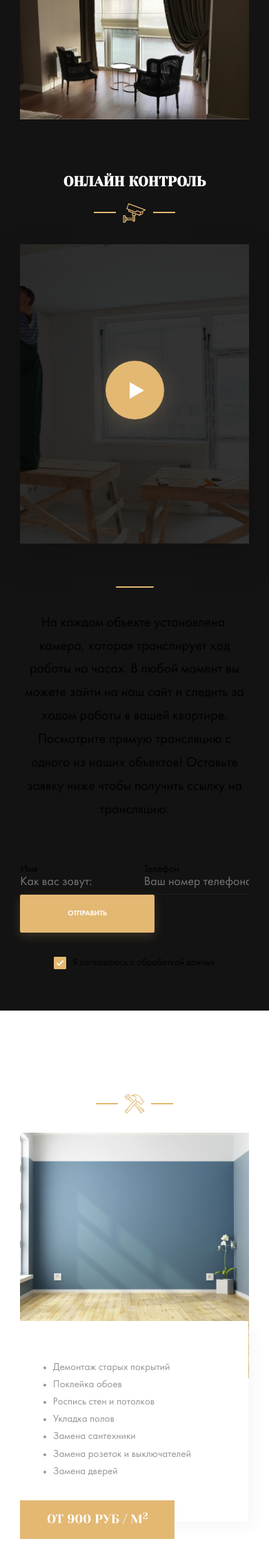
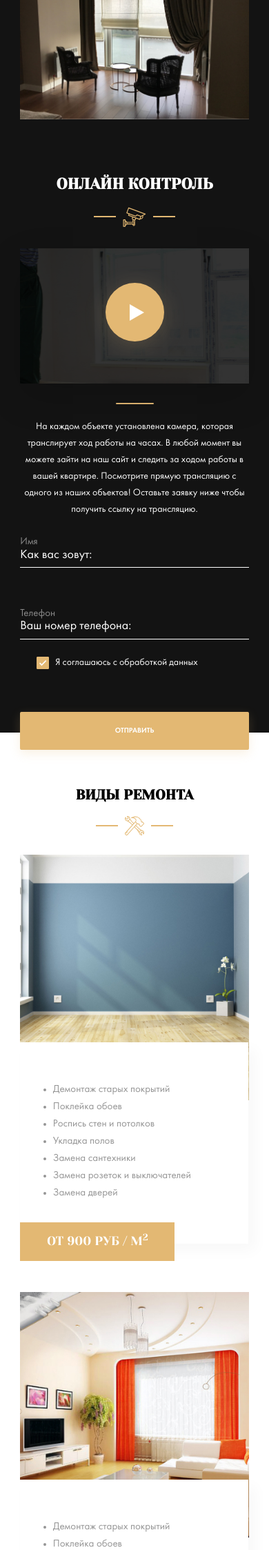
Before and after one commit to Evgeniy10/housing-renovation, a PHP site: page / in a window 390 px wide. Shown: the part 1453-3700 px from the top of the page at 69% size. Run offline with PHP 8.4, Linux system fonts and the light colour scheme.

Commit message:
адаптив формы

```diff
--- a/css/style.css
+++ b/css/style.css
@@ -902,8 +898,11 @@ p {
     width: 100%;
     height: 100%;
     z-index: -1; }
-  .types__section-title h2, .types h3 {
-    color: #fff; } }
+  .design h2, h3 {
+    color: #fff; }
+  .section-subtitle__heading {
+    color: #fff;
+    font-size: 15px; } }
 
 @media screen and (max-width: 760px) {
   .row {
@@ -912,7 +911,114 @@ p {
   .types__card {
     margin-bottom: 5rem; }
   .card__text {
-    margin-left: 0; } }
+    margin-left: 0; }
+  .control {
+    background-color: #131313; }
+    .control__section-title h2 {
+      font-size: 1.572rem; }
+    .control__video {
+      margin-bottom: 2rem;
+      max-width: 58.357rem;
+      min-height: 14rem; }
+    .control__text {
+      max-width: 40.785rem;
+      margin: auto;
+      margin-bottom: 1.857rem;
+      text-align: center;
+      font-size: 1rem;
+      line-height: 1.72rem;
+      color: #fff; }
+      .control__text::before {
+        content: '';
+        display: block;
+        margin: auto;
+        margin-bottom: 1.5rem;
+        width: 55px;
+        height: 2px;
+        background-color: #E3B873;
+        border-radius: 30px; }
+    .control__form {
+      display: flex;
+      justify-content: space-between;
+      flex-direction: column;
+      flex-wrap: wrap;
+      min-width: 100%;
+      margin: auto; }
+    .control__input-group {
+      display: flex;
+      justify-content: space-between;
+      flex-direction: column;
+      width: 100%; }
+    .control__label {
+      margin-bottom: -7px;
+      color: rgba(255, 255, 255, 0.5);
+      font-size: 15px; }
+    .control__button {
+      padding: 1.285rem 4.785rem;
+      margin: 0;
+      margin-top: 62px;
+      order: 2;
+      margin-bottom: -85px; }
+    .control__policy {
+      flex-basis: 100%;
+      color: #fff;
+      margin-left: -50px;
+      margin-top: 7px;
+      order: 1; }
+      .control__policy--label {
+        justify-content: center; }
+  .input--down {
+    margin-bottom: 4.142rem; }
+  .control__input {
+    background-color: transparent;
+    border: none;
+    border-bottom: 1px solid #fff;
+    font-size: 1.285rem;
+    color: #fff;
+    padding: 0.5rem 0; }
+  .video__play {
+    position: relative;
+    margin: auto; }
+  input[type="text"]::-webkit-input-placeholder {
+    color: #fff;
+    font-size: 18px;
+    margin-top: 7px; }
+  input[type="text"]::-moz-placeholder {
+    color: #fff;
+    font-size: 18px;
+    margin-top: 7px; }
+  input[type="text"]:-ms-input-placeholder {
+    color: #fff;
+    font-size: 18px;
+    margin-top: 7px; }
+  input[type="text"]::-ms-input-placeholder {
+    color: #fff;
+    font-size: 18px;
+    margin-top: 7px; }
+  input[type="text"]::placeholder {
+    color: #fff;
+    font-size: 18px;
+    margin-top: 7px; }
+  input[type="tel"]::-webkit-input-placeholder {
+    color: #fff;
+    font-size: 18px;
+    margin-top: 7px; }
+  input[type="tel"]::-moz-placeholder {
+    color: #fff;
+    font-size: 18px;
+    margin-top: 7px; }
+  input[type="tel"]:-ms-input-placeholder {
+    color: #fff;
+    font-size: 18px;
+    margin-top: 7px; }
+  input[type="tel"]::-ms-input-placeholder {
+    color: #fff;
+    font-size: 18px;
+    margin-top: 7px; }
+  input[type="tel"]::placeholder {
+    color: #fff;
+    font-size: 18px;
+    margin-top: 7px; } }
 
 @media screen and (max-width: 576px) {
   .contacts__phone {
--- a/index.html
+++ b/index.html
@@ -191,7 +191,7 @@
 
 
 
-    <section class="section control section--black">
+    <section class="section control">
       <div class="container">
         <div class="section-title control__section-title section-title--light">
           <h2 class="section-title__heading wow jackInTheBox" data-wow-delay="0.5s">Онлайн контроль</h2>
@@ -222,13 +222,12 @@
         <form action="#" class="form control__form">
           <div class="control__input-group">
             <label for="user-name" class="label form__label label--dark control__label">Имя</label>
-            <input type="text" class="input form__input control__input" id="user-name" placeholder="Как вас зовут:">
+            <input type="text" class="input form__input control__input input--down" id="user-name" placeholder="Как вас зовут:">
           </div>
 
           <div class="control__input-group">
             <label for="user-phone" class="label form__label label--dark control__label">Телефон</label>
-            <input type="tel" class="input form__input control__input" id="user-phone"
-              placeholder="Ваш номер телефона:">
+            <input type="tel" class="input form__input control__input" id="user-phone" placeholder="Ваш номер телефона:">
           </div>
 
           <button class="button button--primary control__button">Отправить</button>
@@ -378,7 +377,7 @@
 
 
     <!-- секция Дизайн проект -->
-    <section class="section types section--black">
+    <section class="section types design section--black">
       <div class="container">
         <div class="section-title types__section-title">
           <h2 class="section-title__heading">Дизайн проект</h2>
--- a/sass/_interface.sass
+++ b/sass/_interface.sass
@@ -27,6 +27,7 @@
   font-size: 1.07rem
   &--light
     color: rgba($light, 0.5)
+
 .input
   background-color: transparent  // убрать рамку
   border: none
--- a/sass/_media.sass
+++ b/sass/_media.sass
@@ -95,10 +95,11 @@
     height: 100%
     z-index: -1
 
-  .types
-    &__section-title h2, h3
-      color: #fff
-
+  .design h2, h3
+    color: #fff
+  .section-subtitle__heading
+    color: #fff
+    font-size: 15px
 
 @media screen and ( max-width: 760px )
   .row
@@ -112,6 +113,96 @@
   .card
     &__text
       margin-left: 0
+
+
+  .control
+    background-color: $dark
+    &__section-title h2
+      font-size: 1.572rem
+      // margin-bottom: 2.214rem
+      // margin-top: -30rem
+    &__video
+      margin-bottom: 2rem
+      max-width: 58.357rem
+      min-height: 14rem
+    &__text
+      max-width: 40.785rem
+      margin: auto
+      margin-bottom: 1.857rem
+      text-align: center
+      font-size: 1rem
+      line-height: 1.72rem
+      color: #fff
+      &::before       // палка перед текстом
+        content: ''
+        display: block
+        margin: auto
+        margin-bottom: 1.5rem
+        width: 55px
+        height: 2px
+        background-color: $primary
+        border-radius: 30px
+    &__form
+      display: flex
+      justify-content: space-between
+      flex-direction: column
+      flex-wrap: wrap
+      min-width: 100%
+      margin: auto
+    &__input-group
+      display: flex
+      justify-content: space-between
+      flex-direction: column
+      // flex-basis: 30%
+      width: 100%
+
+    &__label
+      margin-bottom: -7px
+      color: rgba(255, 255, 255, 0.5);
+      font-size: 15px
+    &__input
+
+    &__button
+      padding: 1.285rem 4.785rem
+      margin: 0
+      margin-top: 62px
+      order: 2
+      margin-bottom: -85px
+    &__policy
+      flex-basis: 100%
+      color: $light
+      margin-left: -50px
+      margin-top: 7px
+      order: 1
+      &--label
+        justify-content: center
+  .input--down
+    margin-bottom: 4.142rem
+    // color: $light
+  .control
+    &__input
+      background-color: transparent  // убрать рамку
+      border: none
+      border-bottom: 1px solid #fff
+      font-size: 1.285rem
+      color: $light
+      padding: 0.5rem 0
+  .video
+    &__play
+      position: relative
+      margin: auto      // для выравнивания кнопки
+    // ::placeholder
+    //   color: $light
+    //   font-size: 1.285rem
+  input[type="text"]::placeholder
+   color: $light
+   font-size: 18px
+   margin-top: 7px
+  input[type="tel"]::placeholder
+   color: $light
+   font-size: 18px
+   margin-top: 7px
+
 
 @media screen and ( max-width: 576px )
   .contacts
--- a/sass/templates/_design.sass
+++ b/sass/templates/_design.sass
@@ -12,10 +12,3 @@
   text-align: center
   color: #363636
   text-transform: none
-
-.background-black
-  background-color: $dark
-  width: 100%
-  height: 550px
-  z-index: -1
-  margin-top: -425px
--- a/sass/templates/_types.sass
+++ b/sass/templates/_types.sass
@@ -1,6 +1,8 @@
 .types
   &__section-title
     margin-bottom: 2rem
+  &--online
+    color: #000
 
 .card
   &__text
```
Also changed, not shown: other parts of css/style.css (+4 -59 lines), other parts of sass/_media.sass (+2 -65 lines), sass/_settings.sass (line endings or trailing spaces).
